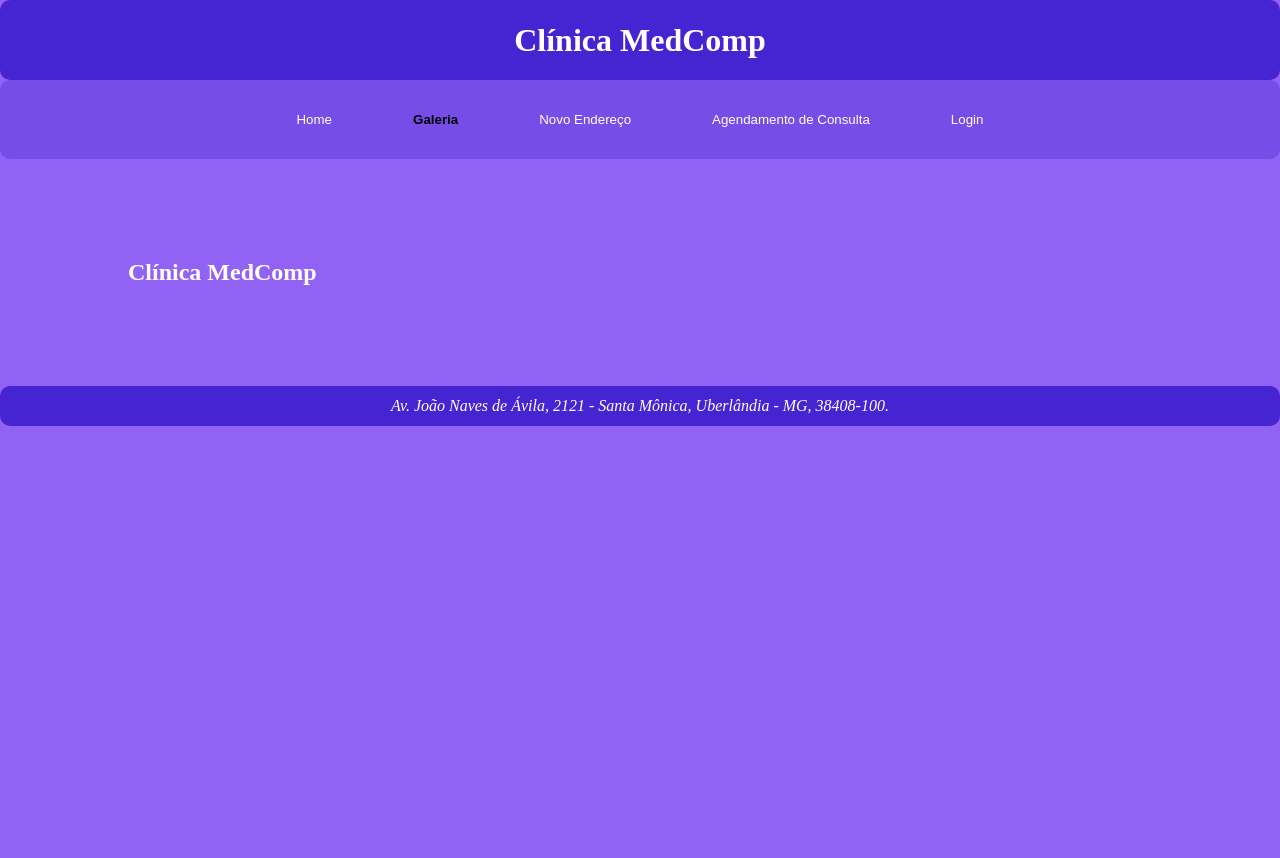
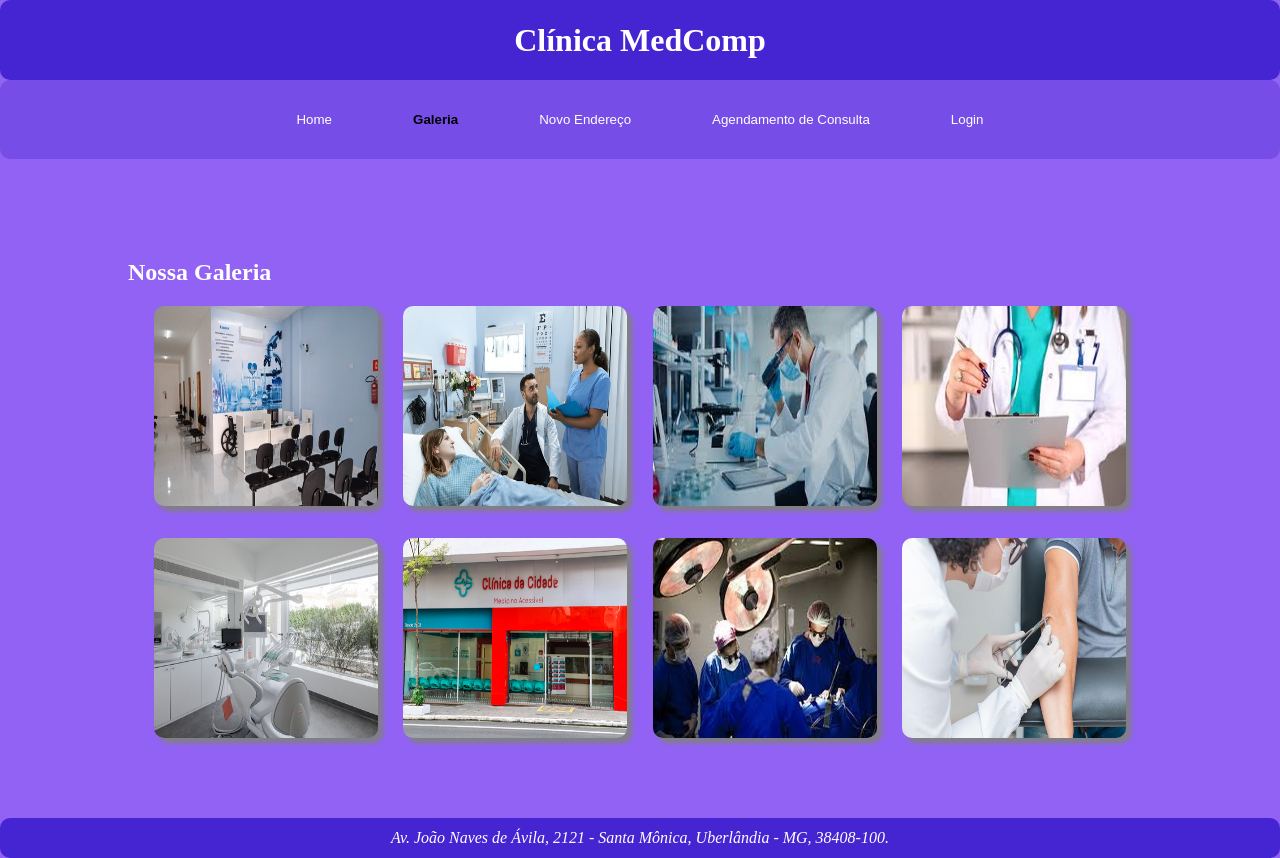
Before and after one commit to DanielGoncalves666/Projeto-Final-PPI, a PHP site: page /galeria.html in a window 1280 px wide. Before the commit the page ends 426 px from the top, so only its background shows below. Run offline with PHP 8.4, Linux system fonts and the light colour scheme.

Commit message:
Adição de imagens na galeria. Adição do formulário em agendamento_Consulta. Atualizção do formulário em novo_Endereco.

```diff
--- /dev/null
+++ b/galeria.css
@@ -0,0 +1,16 @@
+.container{
+    display: flex;
+
+    margin: 0 2vw;
+    justify-content: center;
+    flex-wrap: wrap;
+    gap: 4vh 2vw;
+}
+
+.item{
+    flex-grow: 1;
+    flex-shrink: 1;
+
+    border-radius: 10px;
+    box-shadow: 5px 5px 5px gray;
+}
--- a/galeria.html
+++ b/galeria.html
@@ -6,6 +6,7 @@
         <meta charset="UTF-8">
         <meta name="viewport" content="width=device-width, initial-scale=1">
         <link rel="stylesheet" href="styles.css">
+        <link rel="stylesheet" href="galeria.css">
     </head>
     <body>
         <header>
@@ -19,8 +20,18 @@
             <button><a href="login.html">Login</a></button>
         </nav>
         <main>
-            <h2>Clínica MedComp</h2>
+            <h2>Nossa Galeria</h2>
+            <div class="container">
+                <img class="item" src="imagens/imagem1.jpeg" alt="imagem 1" height="200" width="200">
+                <img class="item" src="imagens/imagem2.jpg" alt="imagem 2" height="200" width="200">
+                <img class="item" src="imagens/imagem3.jpeg" alt="imagem 3" height="200" width="200">
+                <img class="item" src="imagens/imagem4.jpeg" alt="imagem 4" height="200" width="200">
 
+                <img class="item" src="imagens/imagem5.jpg" alt="imagem 5" height="200" width="200">
+                <img class="item" src="imagens/imagem6.png" alt="imagem 6" height="200" width="200">
+                <img class="item" src="imagens/imagem7.jpeg" alt="imagem 7" height="200" width="200">
+                <img class="item" src="imagens/imagem8.jpeg" alt="imagem 8" height="200" width="200">
+            </div>
         </main>
         <footer>
             <address>Av. João Naves de Ávila, 2121 - Santa Mônica, Uberlândia - MG, 38408-100.</address>
--- a/index.html
+++ b/index.html
@@ -10,6 +10,7 @@
     </head>
     <body>
         <header>
+            <!-- <img src="imagens/logo-placeholder.jpg" alt="MedComp logo" height="50" width="50"> -->
             <h1>Clínica MedComp</h1>
         </header>
         <nav>
@@ -21,8 +22,8 @@
         </nav>
         <main>
             <h2>Clínica MedComp</h2>
-            <!-- Adicionar imagem correta-->
-            <img src="" alt="MedComp logo" height="50vh" width="50vw">
+
+            <img src="imagens/logo-placeholder-2.png" alt="MedComp logo">
 
             <section>
                 <h3>Sobre Nós</h3>
--- a/login.css
+++ b/login.css
@@ -21,7 +21,7 @@
     box-shadow: 0 0 8px gray;
 }
 
-#login input, button{
+#login :is(input,button){
     box-sizing: border-box;
     display: block;
 
--- a/styles.css
+++ b/styles.css
@@ -1,6 +1,8 @@
 body{
     margin: 0;
     background-color: #9162f4;
+
+    overflow-y: scroll;
 }
 
 header{
```
Also changed, not shown: agendamento_Consulta.html (+34 -1 lines), novo_Endereco.html (+32 -3 lines), imagens/imagem1.jpeg (added), imagens/imagem2.jpg (added), imagens/imagem3.jpeg (added), imagens/imagem4.jpeg (added), imagens/imagem5.jpg (added), imagens/imagem6.png (added), imagens/imagem7.jpeg (added), imagens/imagem8.jpeg (added), imagens/logo-placeholder-2.png (added), imagens/logo-placeholder.jpg (added).
